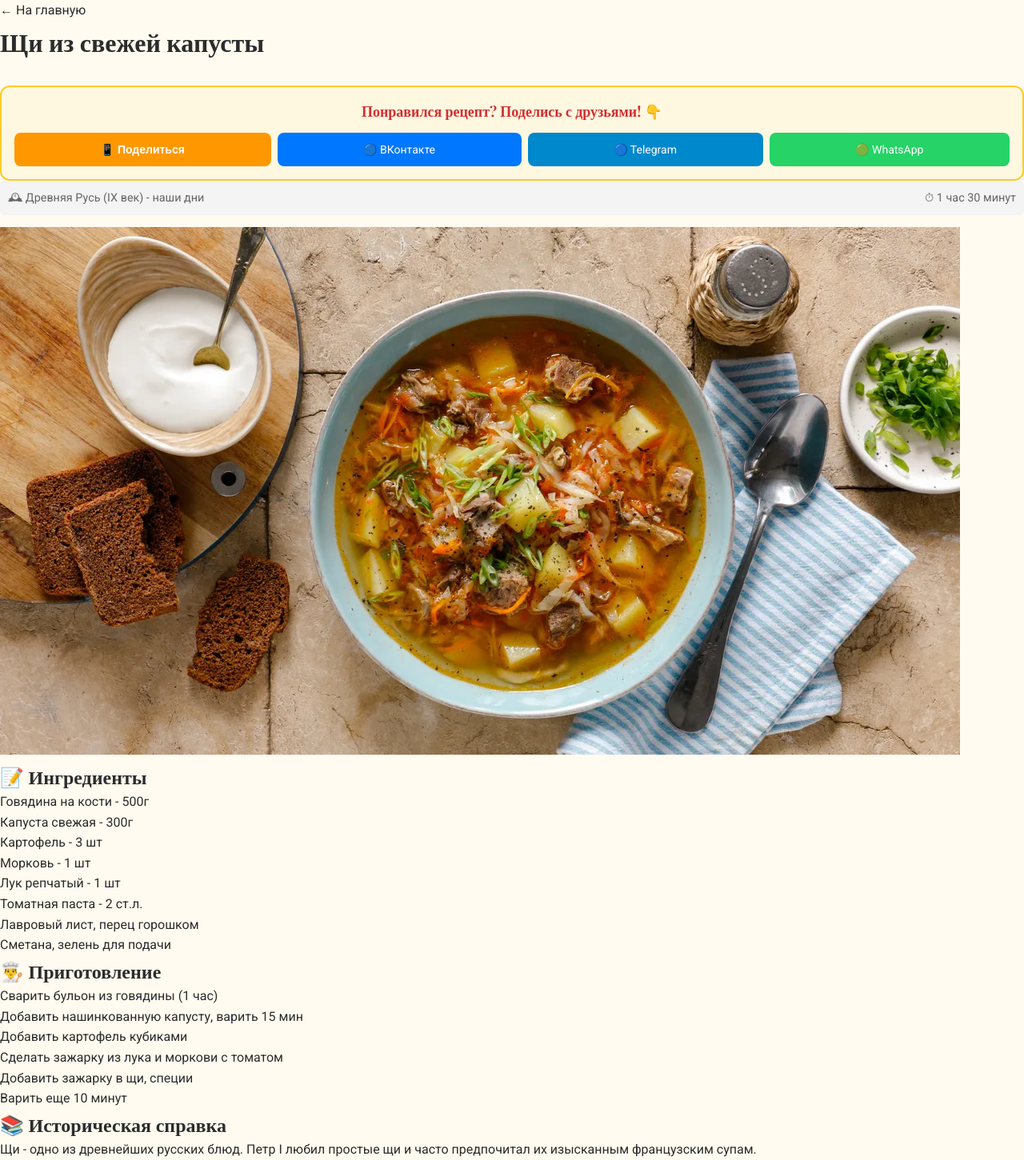
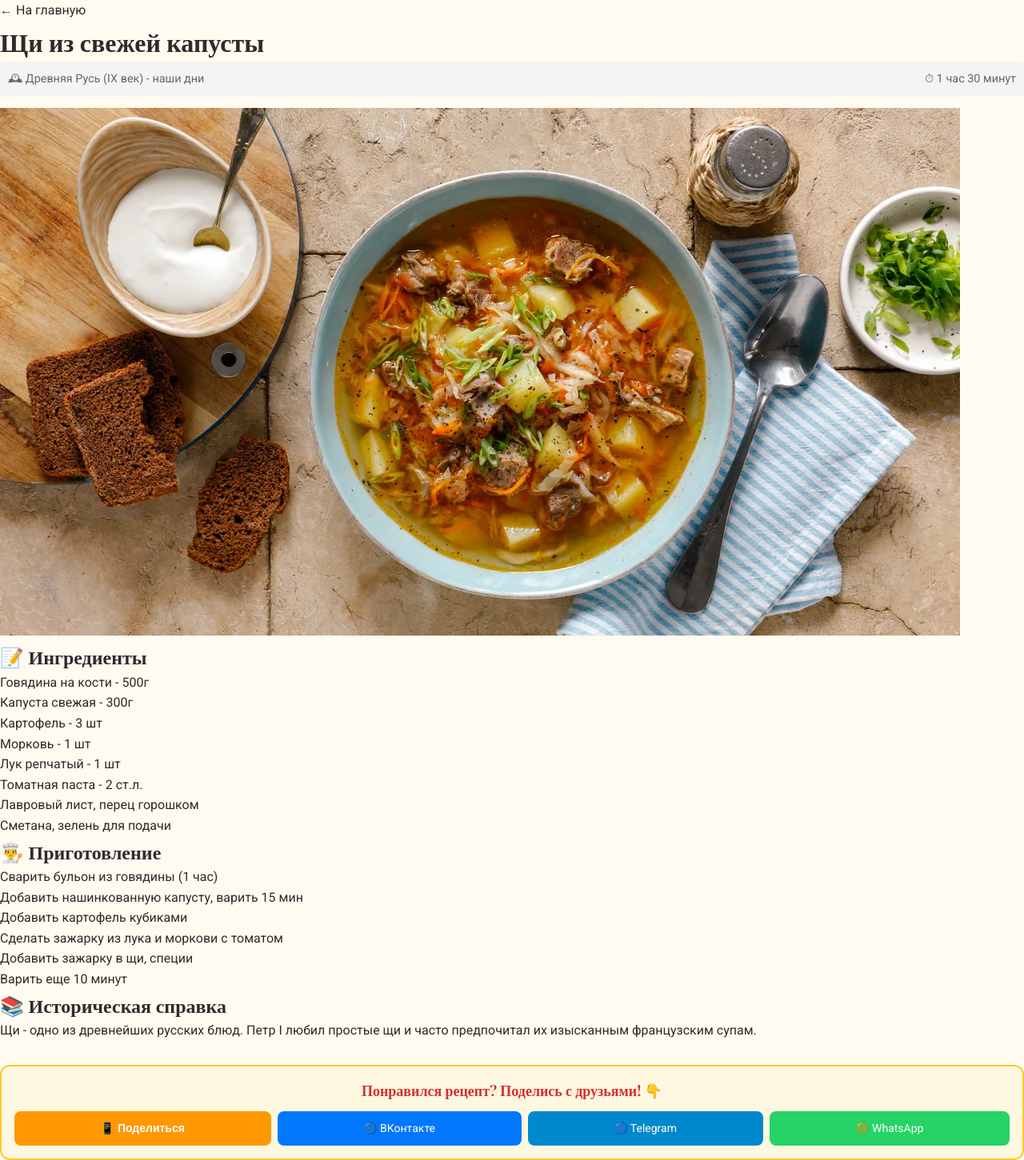
Before and after one commit to svideoproekt-ship-it/russka-kuhnya-9551, a React (Vite) app: page /recipe/1 in a window 1280 px wide. Shown: the whole page at 80% size. Built offline with nearby package versions, Linux system fonts and the light colour scheme; a web font is replaced by a local one.

Commit message:
Fix ShareButtons code and move to bottom

```diff
--- a/src/pages/RecipePage.jsx
+++ b/src/pages/RecipePage.jsx
@@ -43,7 +43,7 @@ const RecipePage = () => {
         <h1>{recipe.title || recipe.name}</h1>
 
 
-       <ShareButtons title={recipe.title || recipe.name} />
+
 
         <div className="recipe-meta">
           <span>🕰 {recipe.epoch}</span>
@@ -84,6 +84,7 @@ const RecipePage = () => {
           </div>
         )}
       </div>
+      <ShareButtons title={recipe.title || recipe.name} />
     </div>
   );
 };
```
